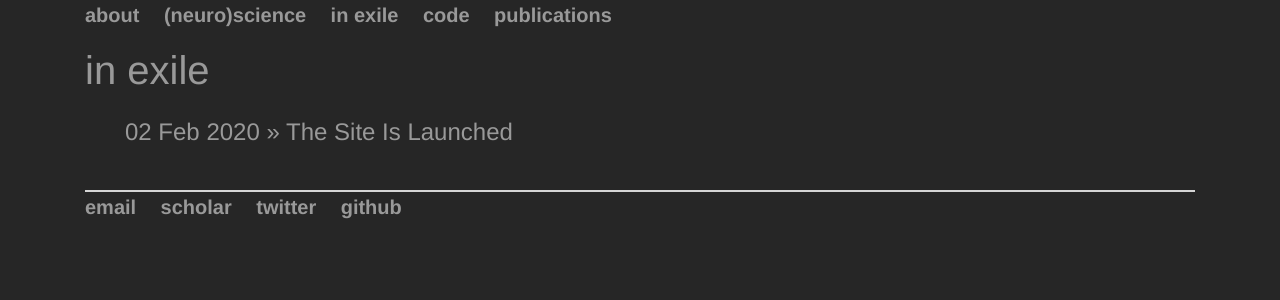
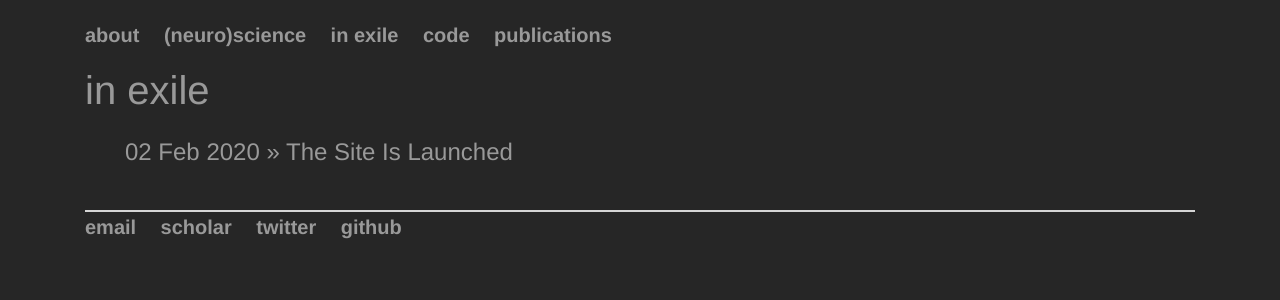
Before and after one commit to bartulem/bartulem.github.io, a Jekyll site: the page built from inexile/index.html, in a window 1280 px wide. Shown: the top 300 px of the page. Built offline with Jekyll 4.4.1, drawn with Linux system fonts in a browser that asks for light colours.

Commit message:
Update main.css

```diff
--- a/css/main.css
+++ b/css/main.css
@@ -1,5 +1,5 @@
 body {
-    margin: auto;
+    margin: 20px auto;
     background-color: rgb(38, 38, 38);
     font-family:'Helvetica', 'HelveticaNeue', 'Arial', 'Sans-Serif';
     color: rgb(153, 153, 153);
```
